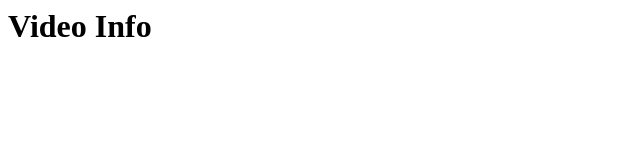
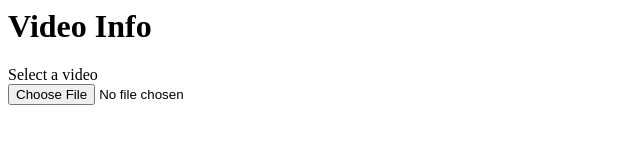
Before and after one commit to Lauro199471/Electron-Tutorial, an Electron app: page Lesson1/videoInfo/index.html in a window 1280 px wide. Shown: the whole page, without its empty margins (0-640 px from the left). Drawn offline with Linux system fonts and the light colour scheme.

Commit message:
input button

```diff
--- a/Lesson1/videoInfo/index.html
+++ b/Lesson1/videoInfo/index.html
@@ -6,6 +6,16 @@
      <title>Document</title>
  </head>
  <body>
-     <h1>Video Info</h1>
+
+    <h1>Video Info</h1>
+
+    <form>
+        <div>
+            <label>Select a video</label>
+            <br>
+            <input type="file" accept="video/*">
+        </div>
+    </form>
+
  </body>
  </html>
```
Also changed, not shown: 1 other file.
